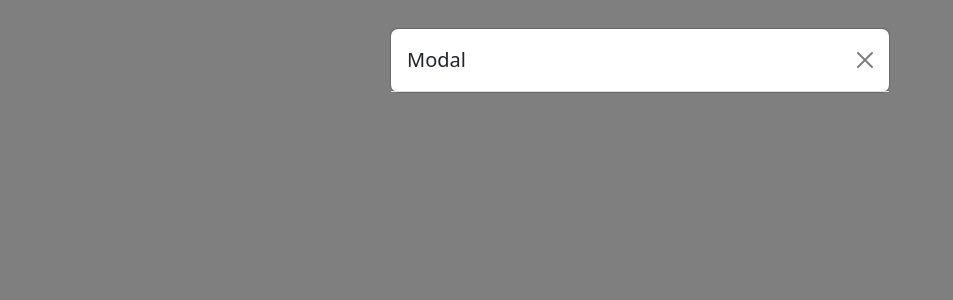
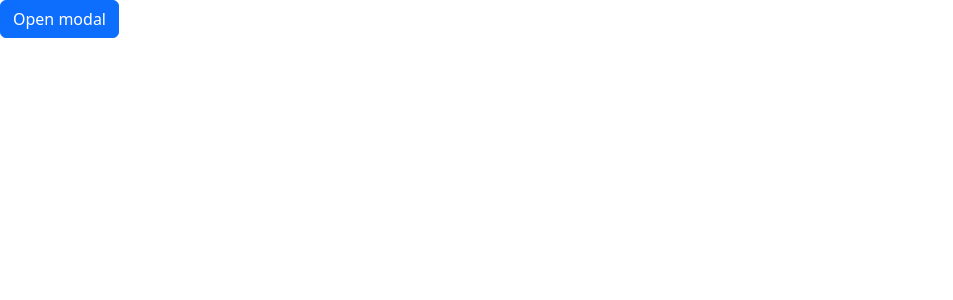
Before and after one commit to AlmazXX/demo, a React (Create React App) app: page / in a window 1280 px wide. Shown: the top 300 px of the page, without its empty margins (0-953 px from the left). Built offline with nearby package versions, Linux system fonts and the light colour scheme.

Commit message:
Added Modal, ModalBody, ModalFooter components Added cancelModal, openModal functions Added showModal state Added btnConfigurations array

```diff
--- a/src/containers/App/App.tsx
+++ b/src/containers/App/App.tsx
@@ -1,13 +1,31 @@
-import React, { useState } from 'react';
-import Modal from '../../components/Modal/Modal';
-import 'bootstrap/dist/css/bootstrap.min.css';
+import React, { useState } from "react";
+import Modal from "../../components/Modal/Modal";
+import ModalBody from "../../components/Modal/ModalBody";
+import ModalFooter from "../../components/Modal/ModalFooter";
 
 function App() {
-  const [showModal, setShowModal] = useState(true);
-  const cancel = () => {setShowModal(false)}
+  const [showModal, setShowModal] = useState(false);
+  const cancelModal = () => setShowModal(false);
+  const openModal = () => setShowModal(true);
+
+  const btnConfigurations = [
+    {
+      type: "primary",
+      label: "Continue",
+      onClick: () => alert("Hello, world!"),
+    },
+    { type: "danger", label: "Close", onClick: cancelModal },
+  ];
+
   return (
     <React.Fragment>
-      <Modal title="Modal" show={showModal} onClose={cancel}></Modal>
+      <button className="btn btn-primary" onClick={openModal}>
+        Open modal
+      </button>
+      <Modal title="Modal" show={showModal} onClose={cancelModal}>
+        <ModalBody>This modal's content</ModalBody>
+        <ModalFooter buttons={btnConfigurations} />
+      </Modal>
     </React.Fragment>
   );
 }
```
